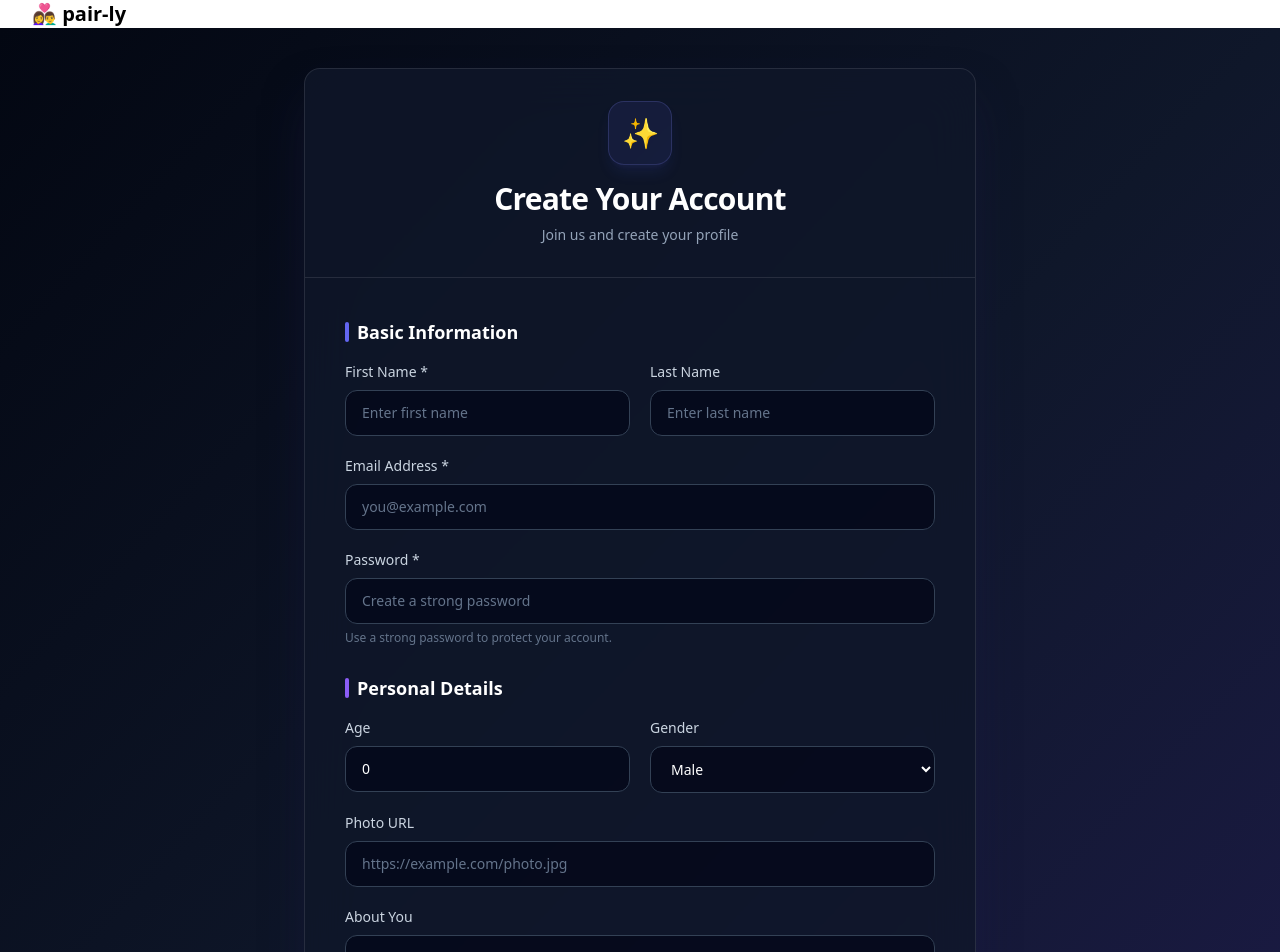
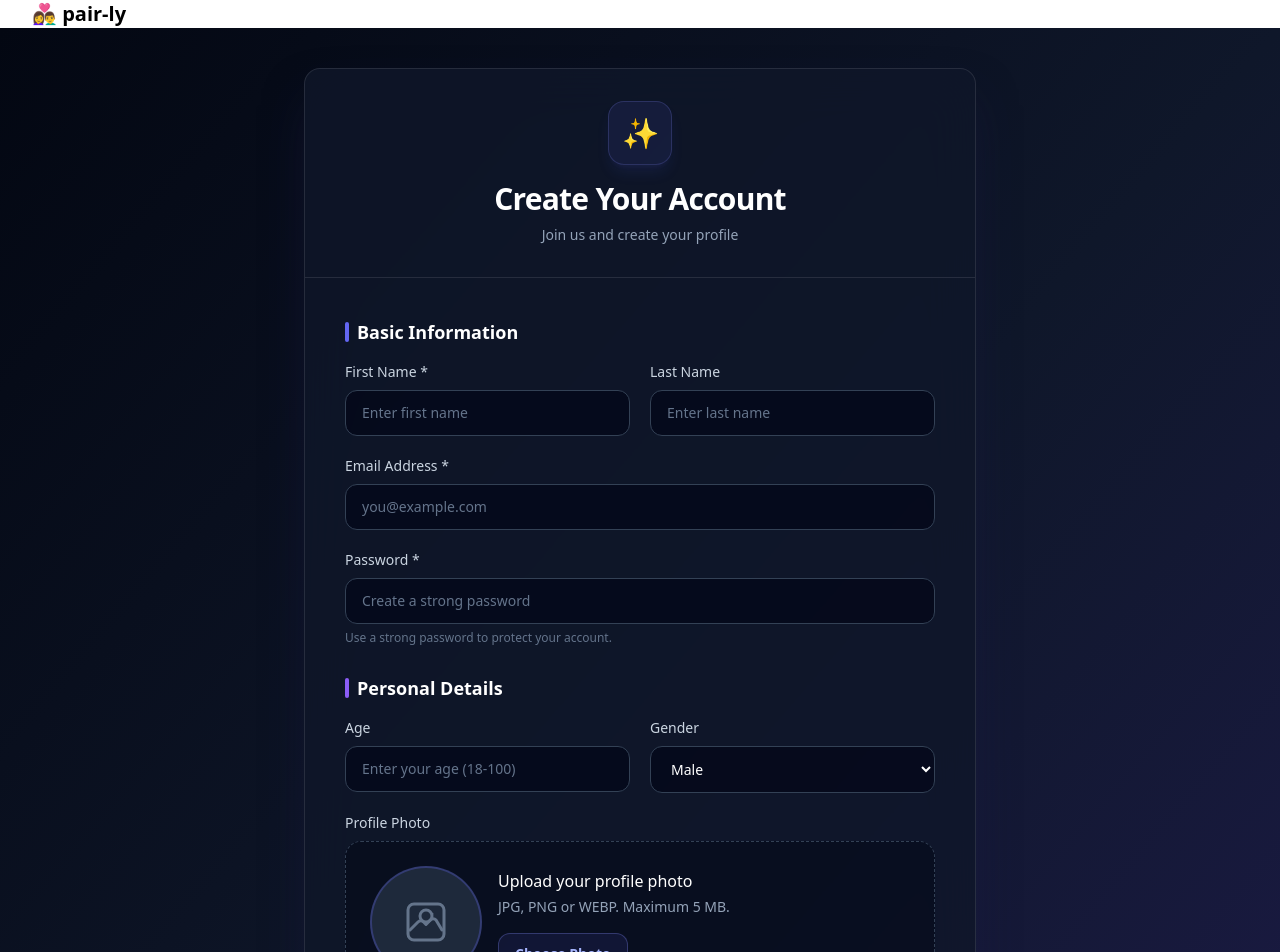
Before and after one commit to saha007subham/pair-ly-web, a React (Vite) app: page /signup in a window 1280 px wide. Shown: the top 952 px of the page. Built offline with nearby package versions, Linux system fonts and the light colour scheme; no server answers.

Commit message:
added file upload feature

```diff
--- a/src/components/Signup.jsx
+++ b/src/components/Signup.jsx
@@ -1,18 +1,30 @@
 import axios from "axios";
-import { useState } from "react";
+import { useEffect, useState } from "react";
 import { BASE_URL } from "../utils/constants";
 import { useNavigate, Link } from "react-router-dom";
+
+const MAX_FILE_SIZE = 5 * 1024 * 1024;
+
+const ALLOWED_IMAGE_TYPES = ["image/jpeg", "image/png", "image/webp"];
+
+const isHttpsUrl = (value) => {
+  try {
+    return new URL(value).protocol === "https:";
+  } catch {
+    return false;
+  }
+};
 
 const Signup = () => {
   const [email, setEmail] = useState("");
   const [password, setPassword] = useState("");
   const [firstName, setFirstName] = useState("");
   const [lastName, setLastName] = useState("");
-  const [age, setAge] = useState(0);
+  const [age, setAge] = useState("");
   const [gender, setGender] = useState("male");
 
-  // Additional profile fields
-  const [photoURL, setPhotoURL] = useState("");
+  const [photoFile, setPhotoFile] = useState(null);
+  const [photoPreview, setPhotoPreview] = useState("");
   const [about, setAbout] = useState("");
   const [skills, setSkills] = useState("");
 
@@ -21,6 +33,44 @@ const Signup = () => {
 
   const navigate = useNavigate();
 
+  // Release preview URLs when the preview changes or component unmounts.
+  useEffect(() => {
+    if (!photoPreview) return;
+
+    return () => URL.revokeObjectURL(photoPreview);
+  }, [photoPreview]);
+
+  const handlePhotoChange = (e) => {
+    const file = e.target.files?.[0];
+
+    if (!file) return;
+
+    if (!ALLOWED_IMAGE_TYPES.includes(file.type)) {
+      setError("Please select a JPG, PNG, or WEBP image.");
+      e.target.value = "";
+      return;
+    }
+
+    if (file.size > MAX_FILE_SIZE) {
+      setError("Image size must be 5 MB or less.");
+      e.target.value = "";
+      return;
+    }
+
+    setError("");
+    setPhotoFile(file);
+    setPhotoPreview(URL.createObjectURL(file));
+  };
+
+  const handleRemovePhoto = () => {
+    setPhotoFile(null);
+    setPhotoPreview("");
+    setError("");
+
+    const input = document.getElementById("profile-photo-input");
+    if (input) input.value = "";
+  };
+
   const handleCreateProfile = async (e) => {
     e.preventDefault();
     setError("");
@@ -28,36 +78,64 @@ const Signup = () => {
     try {
       setLoading(true);
 
-      const res = await axios.post(
-        `${BASE_URL}/signup`,
+      let uploadedPhotoURL;
+
+      // 1. Upload the selected photo to Cloudinary through Express.
+      if (photoFile) {
+        const formData = new FormData();
+        formData.append("photo", photoFile);
+
+        const uploadResponse = await axios.post(
+          `${BASE_URL}/upload/profile-photo`,
+          formData,
           {
+            headers: {
+              "Content-Type": "multipart/form-data",
+            },
+            withCredentials: true,
+          },
+        );
+
+        uploadedPhotoURL = uploadResponse.data?.photoURL;
+
+        if (!uploadedPhotoURL || !isHttpsUrl(uploadedPhotoURL)) {
+          throw new Error("Photo upload did not return a valid HTTPS URL.");
+        }
+      }
+
+      // 2. Submit the profile using the returned HTTPS URL.
+      const payload = {
         emailId: email.trim().toLowerCase(),
         password,
         firstName: firstName.trim(),
         lastName: lastName.trim(),
-          age: Number(age),
+        age: age === "" ? undefined : Number(age),
         gender,
-          photoURL: photoURL.trim() || undefined,
         about: about.trim(),
         skills: skills
           .split(",")
           .map((skill) => skill.trim())
           .filter(Boolean),
-        },
-        { withCredentials: true },
-      );
+      };
 
-      if (res.status === 200 || res.status === 201) {
+      if (uploadedPhotoURL) {
+        payload.photoURL = uploadedPhotoURL;
+      }
+
+      const response = await axios.post(`${BASE_URL}/signup`, payload, {
+        withCredentials: true,
+      });
+
+      if (response.status === 200 || response.status === 201) {
         navigate("/login");
       }
-
-      console.log("Signup successful:", res);
     } catch (err) {
       console.error("Signup failed:", err.response?.data || err.message);
 
       setError(
         err.response?.data?.message ||
           err.response?.data?.error ||
+          err.message ||
           "Unable to create your account. Please try again.",
       );
     } finally {
@@ -73,7 +151,6 @@ const Signup = () => {
   return (
     <div className="flex min-h-screen items-center justify-center bg-gradient-to-br from-gray-950 via-slate-900 to-indigo-950 px-4 py-10">
       <div className="w-full max-w-2xl overflow-hidden rounded-2xl border border-white/10 bg-slate-900/80 shadow-2xl shadow-indigo-950/50 backdrop-blur-xl">
-        {/* Header */}
         <div className="border-b border-white/10 px-6 py-8 text-center sm:px-10">
           <div className="mx-auto mb-4 flex h-16 w-16 items-center justify-center rounded-2xl border border-indigo-400/20 bg-indigo-500/10 text-3xl shadow-lg shadow-indigo-500/10">
             ✨
@@ -100,22 +177,27 @@ const Signup = () => {
               <div>
                 <label className={labelClass}>First Name *</label>
                 <input
+                  type="text"
                   placeholder="Enter first name"
                   value={firstName}
                   onChange={(e) => setFirstName(e.target.value)}
                   className={inputClass}
                   required
                   minLength={2}
+                  maxLength={26}
+                  autoComplete="given-name"
                 />
               </div>
 
               <div>
                 <label className={labelClass}>Last Name</label>
                 <input
+                  type="text"
                   placeholder="Enter last name"
                   value={lastName}
                   onChange={(e) => setLastName(e.target.value)}
                   className={inputClass}
+                  autoComplete="family-name"
                 />
               </div>
 
@@ -163,9 +245,9 @@ const Signup = () => {
                 <label className={labelClass}>Age</label>
                 <input
                   type="number"
-                  placeholder="Enter your age"
-                  min="0"
-                  max="60"
+                  placeholder="Enter your age (18-100)"
+                  min={18}
+                  max={100}
                   value={age}
                   onChange={(e) => setAge(e.target.value)}
                   className={inputClass}
@@ -191,36 +273,83 @@ const Signup = () => {
                 </select>
               </div>
 
+              {/* Profile Photo Uploader */}
               <div className="sm:col-span-2">
-                <label className={labelClass}>Photo URL</label>
+                <label className={labelClass}>Profile Photo</label>
+
+                <div className="mt-2 flex flex-col items-center gap-4 rounded-2xl border border-dashed border-slate-700 bg-slate-950/50 p-6 sm:flex-row">
+                  <div className="flex h-28 w-28 shrink-0 items-center justify-center overflow-hidden rounded-full border-2 border-indigo-500/30 bg-slate-800">
+                    {photoPreview ? (
+                      <img
+                        src={photoPreview}
+                        alt="Profile preview"
+                        className="h-full w-full object-cover"
+                      />
+                    ) : (
+                      <svg
+                        viewBox="0 0 24 24"
+                        fill="none"
+                        stroke="currentColor"
+                        strokeWidth="1.5"
+                        className="h-12 w-12 text-slate-500"
+                        aria-hidden="true"
+                      >
+                        <path
+                          strokeLinecap="round"
+                          strokeLinejoin="round"
+                          d="M15 8h.01M12 12a3 3 0 100-6 3 3 0 000 6z"
+                        />
+                        <path
+                          strokeLinecap="round"
+                          strokeLinejoin="round"
+                          d="M4 16l4-4a2 2 0 012.8 0l1.2 1.2 2.2-2.2a2 2 0 012.8 0L20 16"
+                        />
+                        <rect x="3" y="3" width="18" height="18" rx="3" />
+                      </svg>
+                    )}
+                  </div>
+
+                  <div className="min-w-0 flex-1 text-center sm:text-left">
+                    <p className="font-medium text-white">
+                      Upload your profile photo
+                    </p>
+
+                    <p className="mt-1 text-sm text-slate-400">
+                      JPG, PNG or WEBP. Maximum 5 MB.
+                    </p>
+
+                    <label className="mt-4 inline-flex cursor-pointer items-center rounded-xl border border-indigo-400/30 bg-indigo-500/10 px-4 py-2.5 text-sm font-semibold text-indigo-300 transition hover:bg-indigo-500/20">
+                      {photoFile ? "Choose Another Photo" : "Choose Photo"}
+
                       <input
-                  type="url"
-                  placeholder="https://example.com/photo.jpg"
-                  value={photoURL}
-                  onChange={(e) => setPhotoURL(e.target.value)}
-                  className={inputClass}
+                        id="profile-photo-input"
+                        type="file"
+                        accept="image/jpeg,image/png,image/webp"
+                        className="hidden"
+                        onChange={handlePhotoChange}
                       />
+                    </label>
 
-                {photoURL.trim() && (
-                  <div className="mt-3 flex items-center gap-3 rounded-xl border border-slate-700 bg-slate-950/50 p-3">
-                    <img
-                      src={photoURL}
-                      alt="Profile preview"
-                      className="h-14 w-14 rounded-full border border-slate-700 object-cover"
-                      onError={(e) => {
-                        e.currentTarget.style.display = "none";
-                      }}
-                      onLoad={(e) => {
-                        e.currentTarget.style.display = "block";
-                      }}
-                    />
-                    <span className="text-sm text-slate-400">
-                      Profile photo preview
+                    {photoFile && (
+                      <div className="mt-2 flex items-center gap-3 text-xs text-slate-400">
+                        <span className="max-w-48 truncate">
+                          {photoFile.name}
                         </span>
+
+                        <button
+                          type="button"
+                          onClick={handleRemovePhoto}
+                          className="text-rose-400 hover:text-rose-300"
+                        >
+                          Remove
+                        </button>
                       </div>
                     )}
                   </div>
+                </div>
+              </div>
 
+              {/* About */}
               <div className="sm:col-span-2">
                 <label className={labelClass}>About You</label>
                 <textarea
@@ -236,9 +365,11 @@ const Signup = () => {
                 </p>
               </div>
 
+              {/* Skills */}
               <div className="sm:col-span-2">
                 <label className={labelClass}>Skills & Interests</label>
                 <input
+                  type="text"
                   placeholder="React, Node.js, MongoDB"
                   value={skills}
                   onChange={(e) => setSkills(e.target.value)}
@@ -284,10 +415,11 @@ const Signup = () => {
             disabled={loading}
             className="w-full rounded-xl bg-gradient-to-r from-indigo-500 to-violet-600 py-3.5 font-semibold text-white shadow-lg shadow-indigo-950/50 transition duration-200 hover:-translate-y-0.5 hover:from-indigo-400 hover:to-violet-500 hover:shadow-indigo-500/20 active:translate-y-0 disabled:cursor-not-allowed disabled:opacity-60"
           >
-            {loading ? "Creating your account..." : "Create Account →"}
+            {loading
+              ? "Uploading photo & creating account..."
+              : "Create Account →"}
           </button>
 
-          {/* Footer */}
           <p className="text-center text-sm text-slate-400">
             Already have an account?{" "}
             <Link
```
Lines whose indentation alone changed are shown as unchanged.
